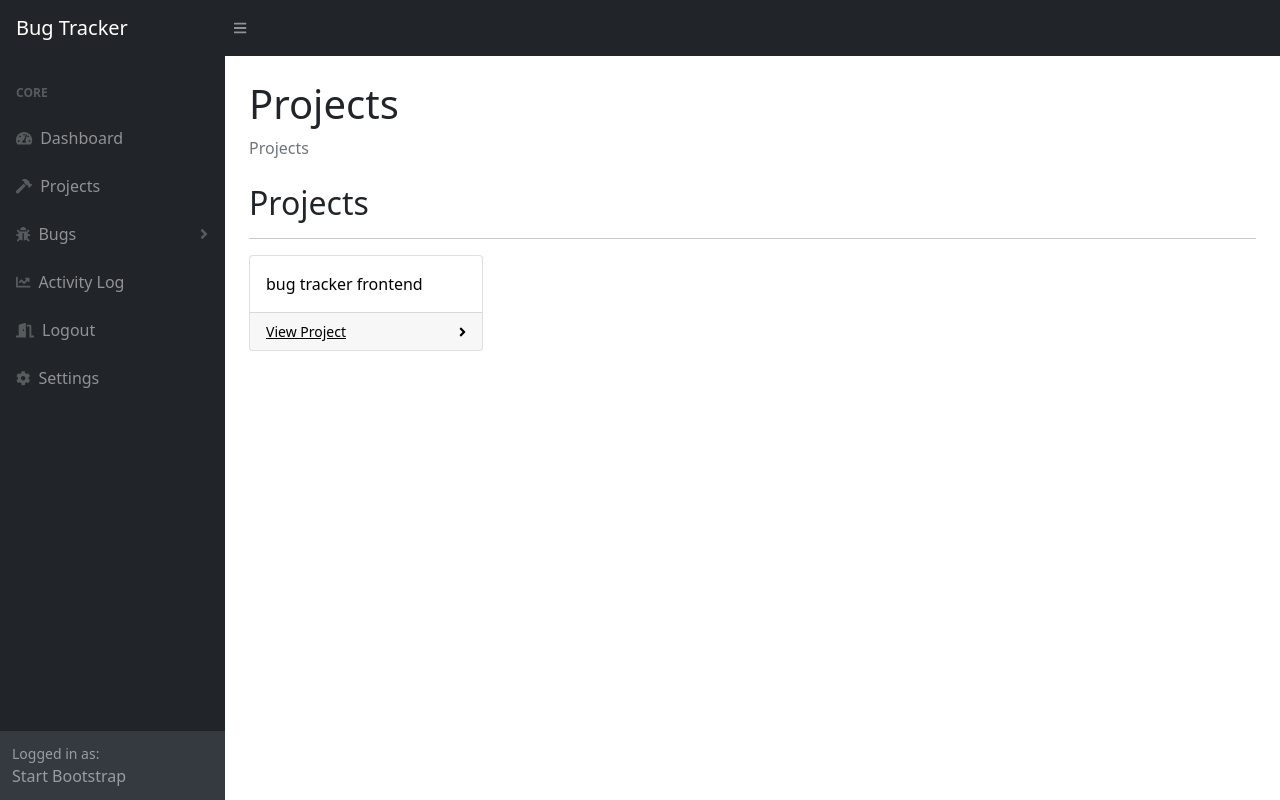
After one commit to elysianalz/team-manager-bug-tracker, a Django app: page /bugtracker/projects/ in a window 1280 px wide. The commit adds this page. Run offline with Django 4.2, Linux system fonts and the light colour scheme; data comes from the database, SQL or seed files in the repository; both versions use the stored data as it was after the commit; some libraries are stand-ins or nearby versions.

Commit message:
implement basic projects view page, project view page

```diff
--- a/teammanager/bugtracker/templates/bugtracker/index.html
+++ b/teammanager/bugtracker/templates/bugtracker/index.html
@@ -55,11 +55,6 @@
 
                         </div>
 
-
-
-                        <!-- {% for x in data.projects %}
-                          <p>{{ x.name }}</p>
-                        {% endfor %} -->
                         {% include './projects.html' %}
                         {% include './bugs.html' %}
                         {% include './activity.html' %}
--- a/teammanager/bugtracker/templates/bugtracker/projects.html
+++ b/teammanager/bugtracker/templates/bugtracker/projects.html
@@ -8,7 +8,7 @@
           <div class="card text-black mb-4">
               <div class="card-body">{{ project.name }}</div>
               <div class="card-footer d-flex align-items-center justify-content-between">
-                  <a class="small text-black stretched-link" href="#">View Project</a>
+                  <a class="small text-black stretched-link" href="{{ project.id }}">View Project</a>
                   <div class="small text-black"><i class="fas fa-angle-right"></i></div>
               </div>
           </div>
--- /dev/null
+++ b/teammanager/bugtracker/templates/bugtracker/projectspage.html
@@ -0,0 +1,17 @@
+{% include './headpartial.html' %}
+{% include './nav.html' %}
+{% include './sidenav.html' %}
+<div id="layoutSidenav_content">
+    <main>
+        <div class="container-fluid px-4">
+          <h1 class="mt-4">Projects</h1>
+          <ol class="breadcrumb mb-4">
+              <li class="breadcrumb-item active">Projects</li>
+          </ol>
+
+            {% include './projects.html' %}
+
+        </div>
+    </main>
+</div>
+{% include './footpartial.html' %}
--- a/teammanager/bugtracker/templates/bugtracker/sidenav.html
+++ b/teammanager/bugtracker/templates/bugtracker/sidenav.html
@@ -5,12 +5,12 @@
             <div class="sb-sidenav-menu">
                 <div class="nav">
                     <div class="sb-sidenav-menu-heading">Core</div>
-                    <a class="nav-link" href="">
+                    <a class="nav-link" href="/bugtracker">
                         <div class="sb-nav-link-icon"><i class="fas fa-tachometer-alt"></i></div>
                         Dashboard
                     </a>
 
-                    <a class="nav-link" href="">
+                    <a class="nav-link" href="/bugtracker/projects">
                         <div class="sb-nav-link-icon"><i class="fas fa-hammer"></i></div>
                         Projects
                     </a>
--- a/teammanager/bugtracker/urls.py
+++ b/teammanager/bugtracker/urls.py
@@ -4,5 +4,7 @@ from . import views
 
 urlpatterns = [
     path("", views.IndexView.as_view()),
+    path("projects/", views.ProjectsView.as_view()),
+    path("projects/<int:pk>/", views.ProjectView.as_view()),
     path("login/", views.LoginView.as_view()),
 ]
--- a/teammanager/bugtracker/views.py
+++ b/teammanager/bugtracker/views.py
@@ -3,7 +3,7 @@ from django.views import generic
 from .models import Project
 from .models import Bug
 from .models import Activity
-# Create your views here.
+
 class IndexView(generic.ListView):
     template_name = "bugtracker/index.html"
     context_object_name = "data"
@@ -16,5 +16,22 @@ class IndexView(generic.ListView):
         }
         return data_set
 
+class ProjectsView(generic.ListView):
+    template_name = "bugtracker/projectspage.html"
+    context_object_name = "data"
+
+    def get_queryset(self):
+        data_set = {
+            'projects': Project.objects.all(),
+        }
+        return data_set
+
+class ProjectView(generic.DetailView):
+    template_name = "bugtracker/project.html"
+    context_object_name = "data"
+
+    def get_queryset(self):
+        return Project.objects.filter(pk=self.kwargs['pk'])
+
 class LoginView(generic.TemplateView):
     template_name = "bugtracker/login.html"
```
Also changed, not shown: teammanager/bugtracker/templates/bugtracker/project.html (added, +16 -0 lines), teammanager/db.sqlite3.
